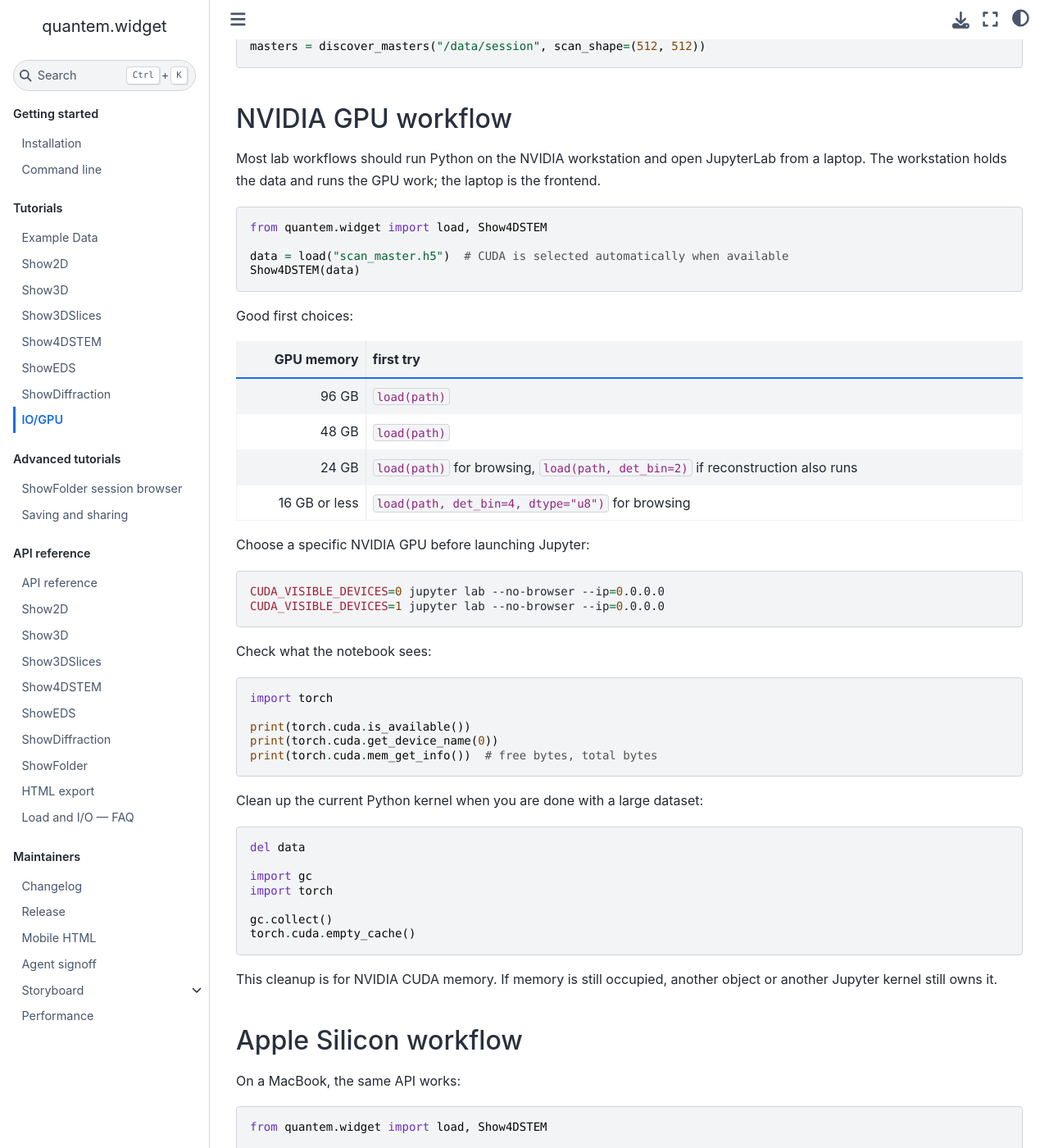
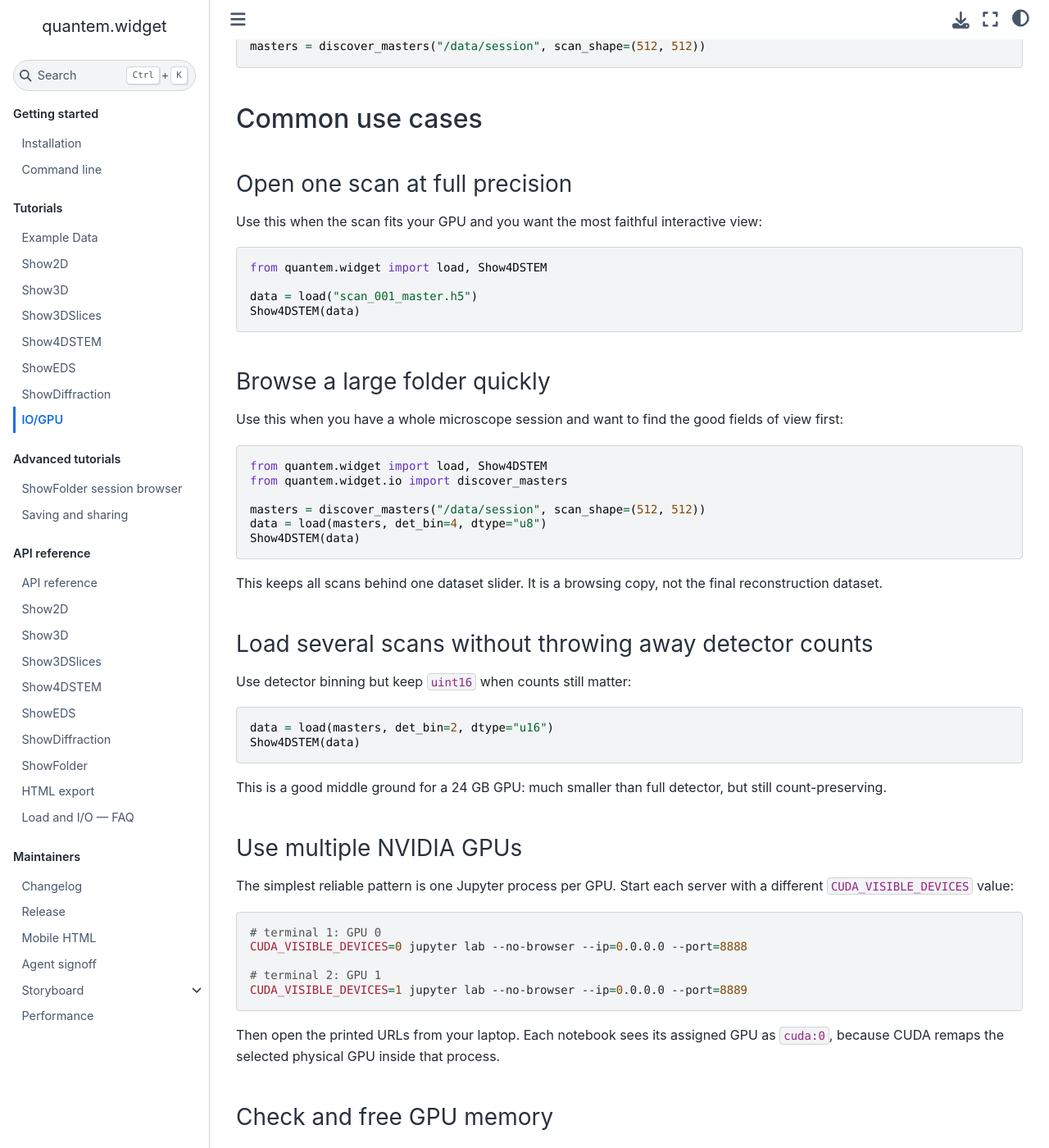
Before and after one commit to bobleesj/quantem.widget, a Jupyter Book: the page built from docs/tutorials/io_gpu.md, in a window 1280 px wide and 1400 px high, scrolled down 1866 px. Shown: the whole window at 82% size. Built offline with Jupyter Book 1.0.4 settings and Sphinx 7.4.7 and the Sphinx Book theme 1.1.4, drawn with Linux system fonts in a browser that asks for light colours; some of the changed text lies outside the part shown.

Commit message:
Add IO GPU use cases

````diff
--- a/docs/tutorials/io_gpu.md
+++ b/docs/tutorials/io_gpu.md
@@ -75,6 +75,92 @@ from quantem.widget.io import discover_masters
 masters = discover_masters("/data/session", scan_shape=(512, 512))
 ```
 
+## Common use cases
+
+### Open one scan at full precision
+
+Use this when the scan fits your GPU and you want the most faithful interactive
+view:
+
+```python
+from quantem.widget import load, Show4DSTEM
+
+data = load("scan_001_master.h5")
+Show4DSTEM(data)
+```
+
+### Browse a large folder quickly
+
+Use this when you have a whole microscope session and want to find the good
+fields of view first:
+
+```python
+from quantem.widget import load, Show4DSTEM
+from quantem.widget.io import discover_masters
+
+masters = discover_masters("/data/session", scan_shape=(512, 512))
+data = load(masters, det_bin=4, dtype="u8")
+Show4DSTEM(data)
+```
+
+This keeps all scans behind one dataset slider. It is a browsing copy, not the
+final reconstruction dataset.
+
+### Load several scans without throwing away detector counts
+
+Use detector binning but keep `uint16` when counts still matter:
+
+```python
+data = load(masters, det_bin=2, dtype="u16")
+Show4DSTEM(data)
+```
+
+This is a good middle ground for a 24 GB GPU: much smaller than full detector,
+but still count-preserving.
+
+### Use multiple NVIDIA GPUs
+
+The simplest reliable pattern is one Jupyter process per GPU. Start each server
+with a different `CUDA_VISIBLE_DEVICES` value:
+
+```bash
+# terminal 1: GPU 0
+CUDA_VISIBLE_DEVICES=0 jupyter lab --no-browser --ip=0.0.0.0 --port=8888
+
+# terminal 2: GPU 1
+CUDA_VISIBLE_DEVICES=1 jupyter lab --no-browser --ip=0.0.0.0 --port=8889
+```
+
+Then open the printed URLs from your laptop. Each notebook sees its assigned
+GPU as `cuda:0`, because CUDA remaps the selected physical GPU inside that
+process.
+
+### Check and free GPU memory
+
+Check the GPU before and after a large load:
+
+```python
+import torch
+
+free, total = torch.cuda.mem_get_info()
+print(f"free {free / 1e9:.1f} GB / total {total / 1e9:.1f} GB")
+```
+
+Free memory used by the current notebook:
+
+```python
+del data
+
+import gc
+import torch
+
+gc.collect()
+torch.cuda.empty_cache()
+```
+
+If memory is still occupied, another variable, notebook, or kernel still owns
+it. Shut down old kernels from JupyterLab before assuming the GPU is stuck.
+
 ## NVIDIA GPU workflow
 
 Most lab workflows should run Python on the NVIDIA workstation and open
@@ -114,20 +200,7 @@ print(torch.cuda.get_device_name(0))
 print(torch.cuda.mem_get_info())  # free bytes, total bytes
 ```
 
-Clean up the current Python kernel when you are done with a large dataset:
-
-```python
-del data
-
-import gc
-import torch
-
-gc.collect()
-torch.cuda.empty_cache()
-```
-
-This cleanup is for NVIDIA CUDA memory. If memory is still occupied, another
-object or another Jupyter kernel still owns it.
+Use the cleanup pattern above when you are done with a large dataset.
 
 ## Apple Silicon workflow
 
````
